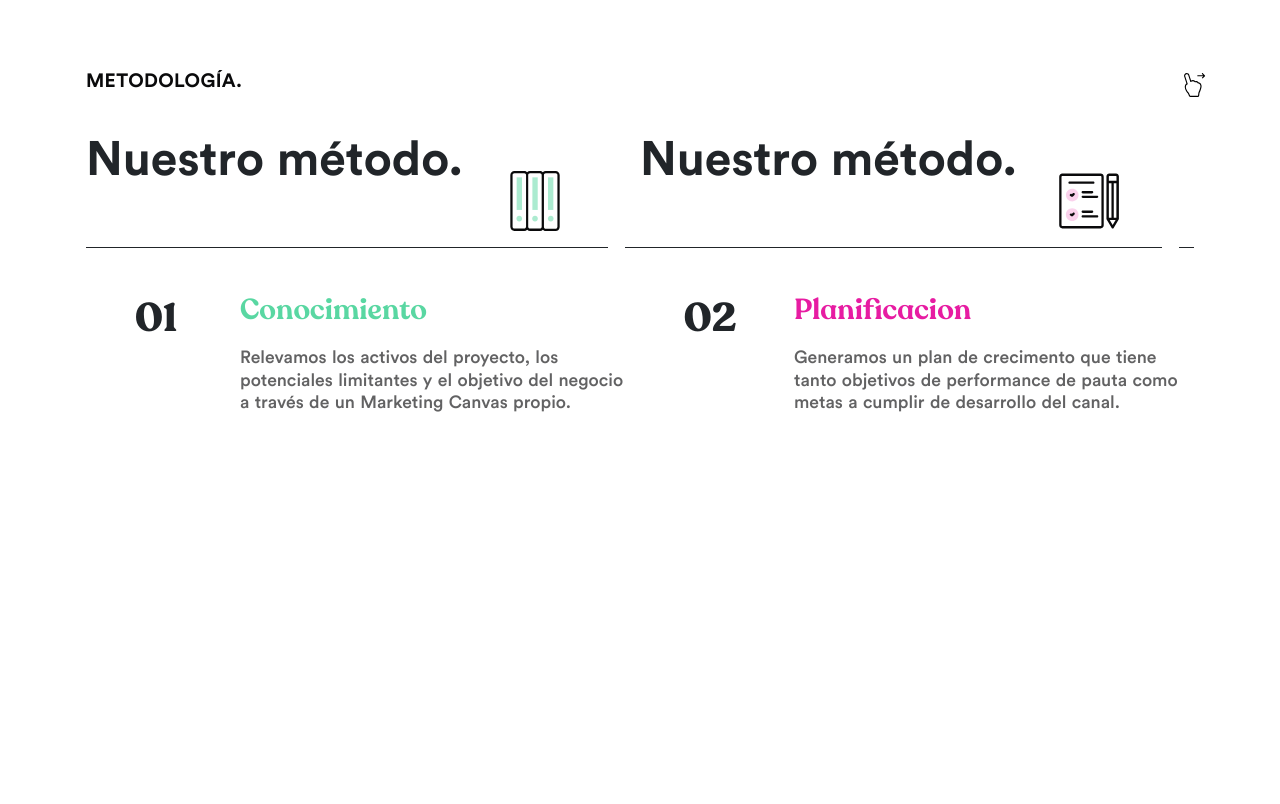
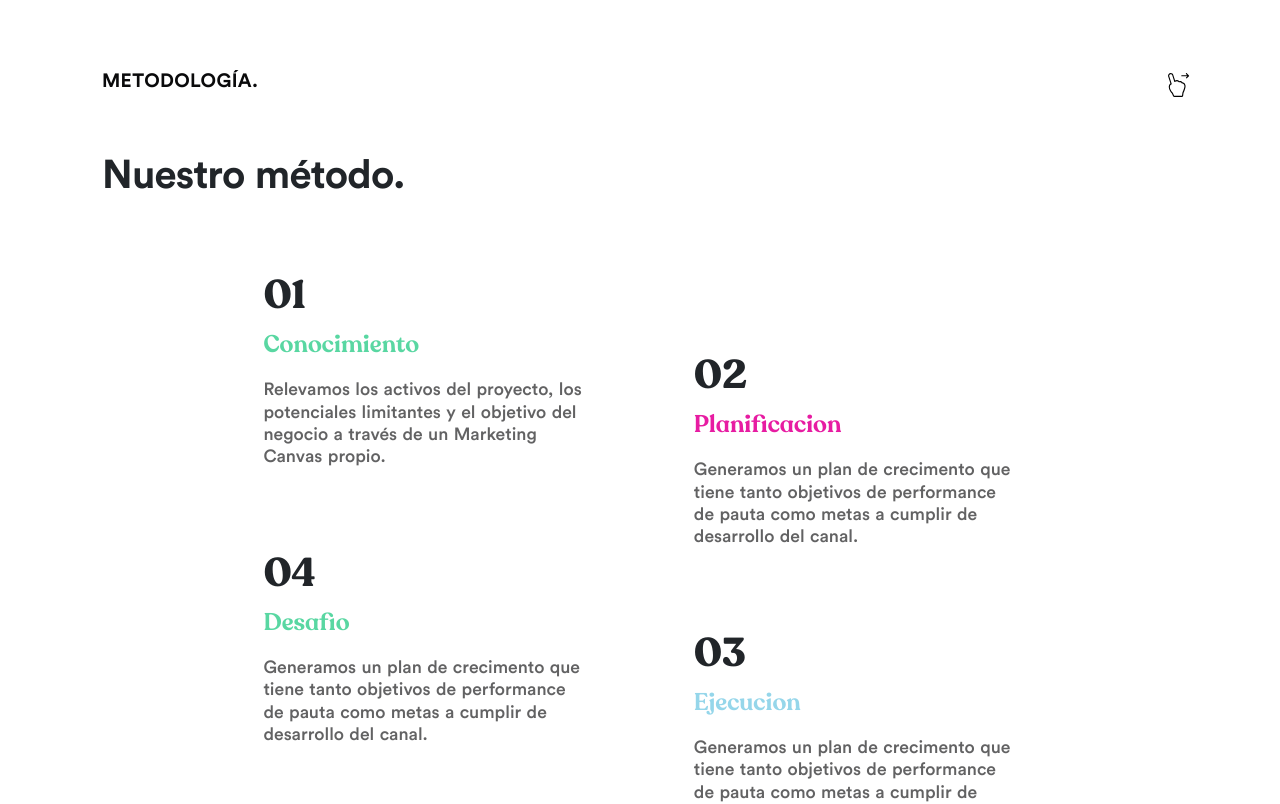
Before and after one commit to LuzTestai-hash/prueba-zenda, a Nuxt app: page / in a window 1280 px wide. Shown: the part 3440-4244 px from the top of the page. Built offline with nearby package versions, Linux system fonts and the light colour scheme.

Commit message:
maquetation methodology in desktop

```diff
--- a/components/Methodology.vue
+++ b/components/Methodology.vue
@@ -5,7 +5,12 @@
         <p class="subtitle">METODOLOGÍA.</p>
         <HandMoveIcon :color="'#000'" />
       </div>
-      <VueSlickCarousel :dots="false" :arrows="false" v-bind="settings">
+      <VueSlickCarousel
+        class="d-block d-md-none"
+        :dots="false"
+        :arrows="false"
+        v-bind="settings"
+      >
         <div v-for="data in methoddata" :key="data.id">
           <MethodologyCard
             :number="data.number"
@@ -13,9 +18,35 @@
             :color="data.color"
             :icon="data.icon"
             :detail="data.detail"
+            :classdetail="data.classDetail"
           />
         </div>
       </VueSlickCarousel>
+
+      <div class="d-none d-md-flex flex-column">
+        <p class="title-desktop">Nuestro método.</p>
+        <div class="d-md-flex justify-content-center mt-1">
+          <div class="container-first-column">
+            <div v-for="item in firstColumn" :key="item.id">
+              <h1 class="number">{{ item.number }}</h1>
+              <p :class="item.color">{{ item.title }}</p>
+              <p :class="item.classDetail">
+                {{ item.detail }}
+              </p>
+            </div>
+          </div>
+
+          <div class="container-second-column">
+            <div v-for="item in secondColumn" :key="item.id">
+              <h1 class="number">{{ item.number }}</h1>
+              <p :class="item.color">{{ item.title }}</p>
+              <p :class="item.classDetail">
+                {{ item.detail }}
+              </p>
+            </div>
+          </div>
+        </div>
+      </div>
     </b-container>
   </div>
 </template>
@@ -40,6 +71,7 @@ export default {
           icon: 'knowledge',
           detail:
             'Relevamos los activos del proyecto, los potenciales limitantes y el objetivo del negocio a través de un Marketing Canvas propio.',
+          classDetail: 'detail',
         },
         {
           id: 1,
@@ -49,6 +81,7 @@ export default {
           icon: 'planning',
           detail:
             'Generamos un plan de crecimento que tiene tanto objetivos de performance de pauta como metas a cumplir de desarrollo del canal.',
+          classDetail: 'detail',
         },
         {
           id: 2,
@@ -58,6 +91,7 @@ export default {
           icon: 'execution',
           detail:
             'Generamos un plan de crecimento que tiene tanto objetivos de performance de pauta como metas a cumplir de desarrollo del canal.',
+          classDetail: 'detail',
         },
         {
           id: 3,
@@ -67,8 +101,10 @@ export default {
           icon: 'challenge',
           detail:
             'Generamos un plan de crecimento que tiene tanto objetivos de performance de pauta como metas a cumplir de desarrollo del canal.',
+          classDetail: 'detail',
         },
       ],
+
       settings: {
         dots: false,
         arrows: false,
@@ -103,6 +139,14 @@ export default {
       },
     }
   },
+  computed: {
+    firstColumn() {
+      return this.methoddata.filter((item, index) => index === 0 || index === 3)
+    },
+    secondColumn() {
+      return this.methoddata.filter((item, index) => index === 1 || index === 2)
+    },
+  },
 }
 </script>
 
@@ -114,7 +158,8 @@ export default {
   background: white;
   .methodology-container {
     min-height: 100vh;
-    padding: 4rem 1rem;
+    padding: 4rem 2rem;
+
     .hand-container {
       display: flex;
       justify-content: space-between;
@@ -127,6 +172,55 @@ export default {
         margin-bottom: 2rem;
       }
     }
+
+    //Desktop
+    .container-first-column {
+      max-width: 40%;
+      div {
+        margin-right: 7rem;
+        margin-bottom: 5rem;
+      }
+    }
+    .container-second-column {
+      max-width: 30%;
+      margin-top: 5rem;
+      div {
+        margin-bottom: 5rem;
+      }
+    }
+    .title-desktop {
+      font-size: 2.5rem;
+      line-height: 3rem;
+      font-weight: 700;
+      transform: translateY(0.8rem);
+      letter-spacing: -0.02em;
+      margin-top: 1rem;
+      margin-bottom: 5rem;
+    }
+    .knowledge {
+      font-family: 'Recoleta Alt', serif;
+      font-size: 1.5rem;
+      font-weight: 600;
+      &.primary {
+        color: $primary;
+      }
+      &.secondary {
+        color: $secondary;
+      }
+      &.third {
+        color: $third;
+      }
+    }
+    .detail {
+      font-size: 1.1rem;
+      color: rgba(10, 10, 11, 0.64);
+      line-height: 1.4rem;
+    }
+    .number {
+      font-family: 'Recoleta Alt', serif;
+      font-size: 2.5rem;
+      font-weight: 700;
+    }
   }
 }
 </style>
--- a/components/MethodologyCard.vue
+++ b/components/MethodologyCard.vue
@@ -6,7 +6,7 @@
       </b-col>
     </b-row>
     <b-row class="containerIcon">
-      <b-col cols="8"> </b-col>
+      <b-col cols="7"> </b-col>
       <b-col class="col-icon">
         <div v-if="icon === 'knowledge'">
           <img src="../assets/icons/knowledge.svg" width="60" height="60" />
@@ -26,9 +26,9 @@
       <b-col class="containerNumber">
         <p class="number">{{ number }}</p>
       </b-col>
-      <b-col cols="9">
+      <b-col cols="8">
         <p :class="color">{{ title }}</p>
-        <p class="detail">
+        <p :class="classdetail">
           {{ detail }}
         </p>
       </b-col>
@@ -57,7 +57,7 @@ export default {
   }
   .containerIcon {
     border-bottom: 1px solid;
-    margin-right: 2rem;
+    margin-right: auto;
   }
   .col-icon {
     padding: initial;
@@ -95,7 +95,7 @@ export default {
   }
   .knowledge {
     font-family: 'Recoleta Alt', serif;
-    font-size: 1.8rem;
+    font-size: 1.5rem;
     font-weight: 600;
     &.primary {
       color: $primary;
```
